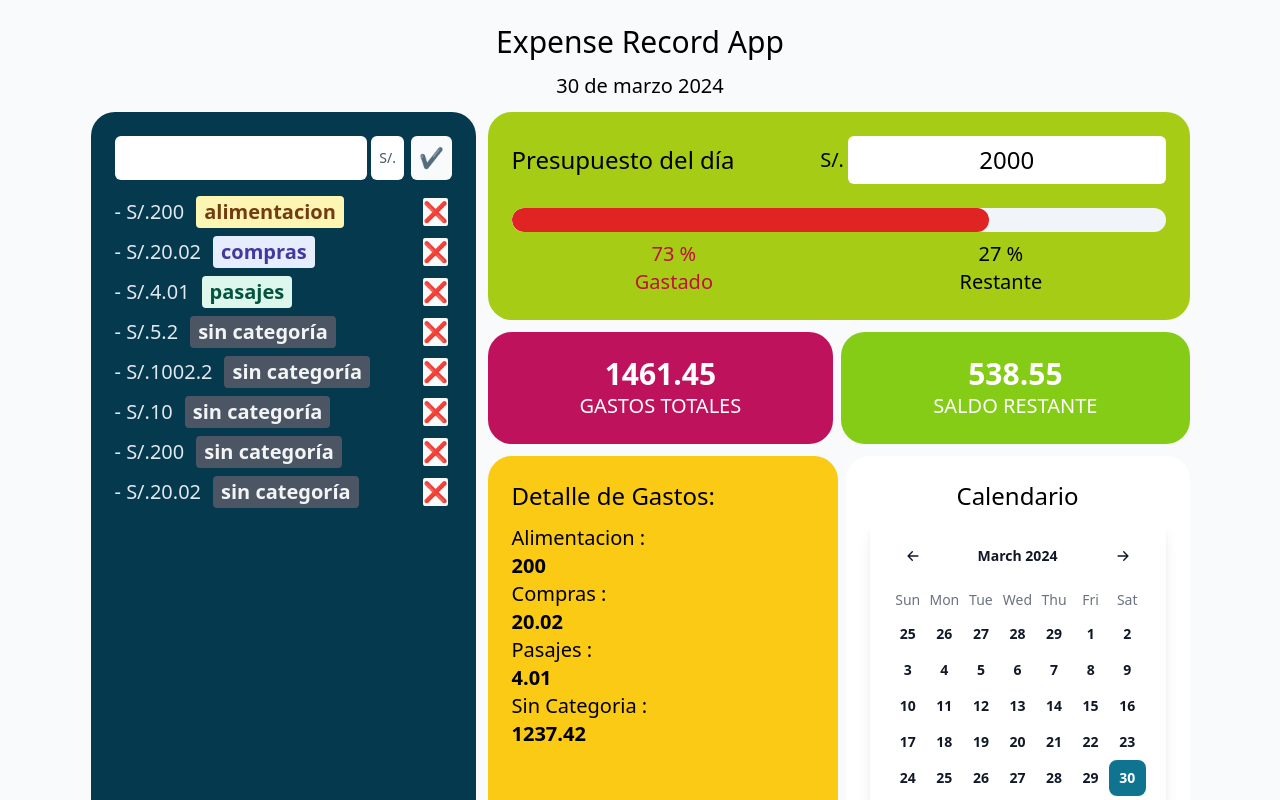
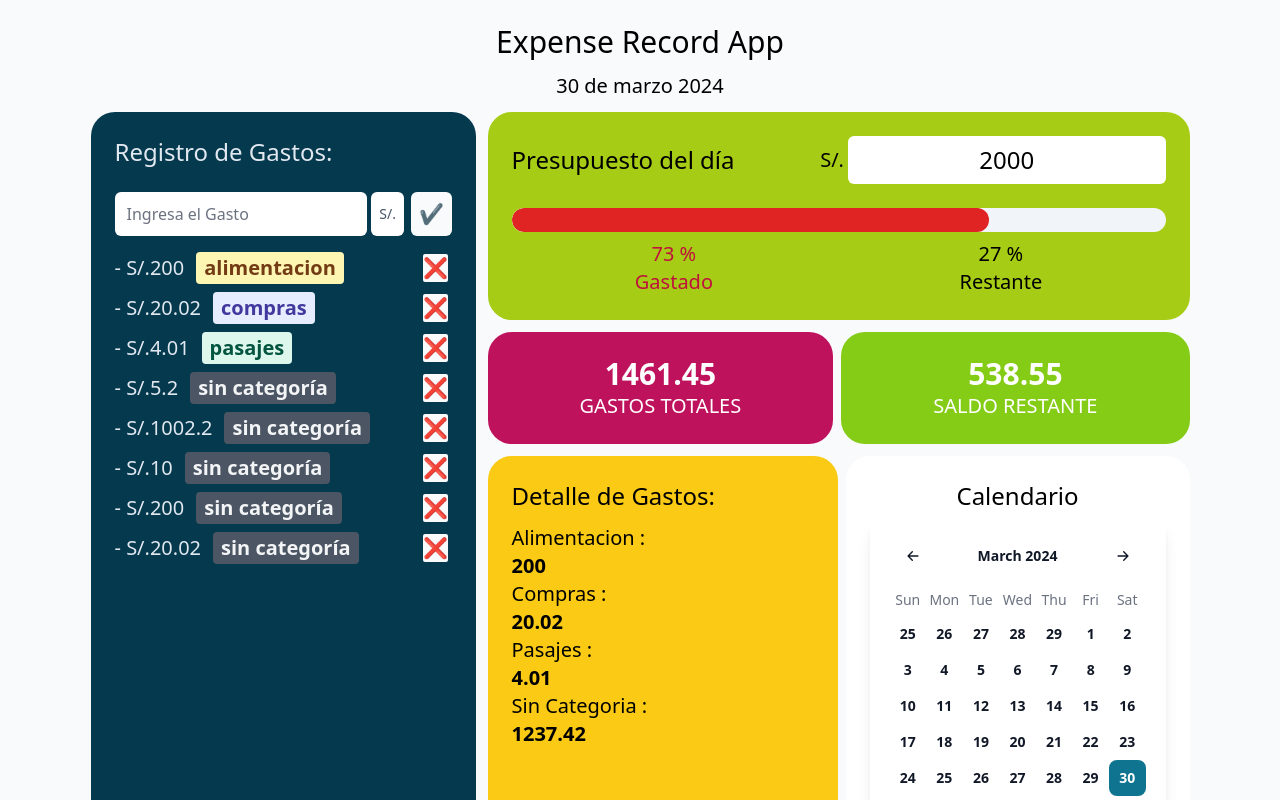
Before and after one commit to nattdev/expense-record-app, a React (Vite) app in the folder client/: page / in a window 1280 px wide. Shown: the top 800 px of the page. Built offline with nearby package versions, Linux system fonts and the light colour scheme.

Commit message:
Add header element and placeholder

```diff
--- a/client/src/components/ExpensesRegister.jsx
+++ b/client/src/components/ExpensesRegister.jsx
@@ -139,8 +139,11 @@ function ExpensesRegister() {
 
     return (
         <div id="expense-register" className="row-span-3 col-span-2 sm:col-span-1 bg-[#04394E] text-slate-200 sm:p-6 p-4 rounded-3xl order-3 sm:order-none">
+            <header className="pb-6 font-medium text-2xl">
+                <p>Registro de Gastos:</p>
+            </header>
             <form action="" onSubmit={handleSubmitExpense} className="flex gap-1">
-                <input ref={refAmount} id="expense" name="expense" step="0.0001" type="number" required className="w-9/12 text-slate-600 border-none [-moz-appearance:_textfield] [&::-webkit-inner-spin-button]:m-0 [&::-webkit-inner-spin-button]:appearance-none [&::-webkit-outer-spin-button]:m-0 [&::-webkit-outer-spin-button]:appearance-none rounded-md" />
+                <input ref={refAmount} id="expense" name="expense" step="0.0001" type="number" required className="w-9/12 text-slate-600 border-none [-moz-appearance:_textfield] [&::-webkit-inner-spin-button]:m-0 [&::-webkit-inner-spin-button]:appearance-none [&::-webkit-outer-spin-button]:m-0 [&::-webkit-outer-spin-button]:appearance-none rounded-md" placeholder="Ingresa el Gasto"/>
 
                 <select ref={refCurrency} name="currency" defaultValue="soles" className="text-slate-600 border-none text-sm !p-2 !bg-none rounded-md">
                     <option value="soles">S/.</option>
```
